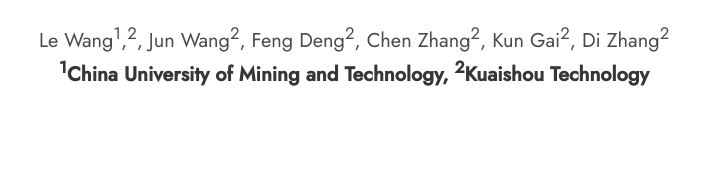
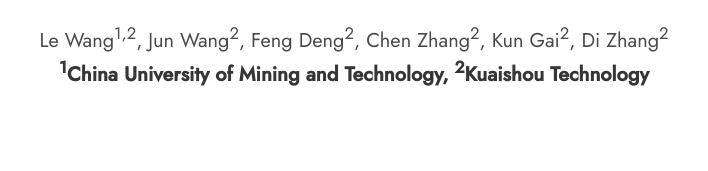
Before and after one commit to ciyou2/AudioGen-Omni, a plain HTML site: page index.html in a window 1280 px wide. Shown: the part 265-436 px from the top of the page, 286-994 px from the left. Drawn offline with Linux system fonts and the light colour scheme; some icons are missing.

Commit message:
index.html

```diff
--- a/index.html
+++ b/index.html
@@ -98,7 +98,7 @@
                     <div class="column has-text-centered">
                         <h1 class="title is-1 publication-title">AudioGen-Omni: A Unified Multimodal Diffusion Transformer for Video-Synchronized Audio, Speech, and Song Generation</h1>
                          <div class="is-size-5 publication-authors">
-                            <span class="author-block">Le Wang<sup>1</sup>,<sup>2</sup>, Jun Wang<sup>2</sup>, Feng Deng<sup>2</sup>, Chen Zhang<sup>2</sup>, Kun Gai<sup>2</sup>, Di Zhang<sup>2</sup></span>
+                            <span class="author-block">Le Wang<sup>1</sup><sup>,</sup><sup>2</sup>, Jun Wang<sup>2</sup>, Feng Deng<sup>2</sup>, Chen Zhang<sup>2</sup>, Kun Gai<sup>2</sup>, Di Zhang<sup>2</sup></span>
                         </div>
                         <div class="is-size-5 publication-authors">
                             <span class="author-block"><strong><sup>1</sup>China University of Mining and Technology, </strong></span>
```
